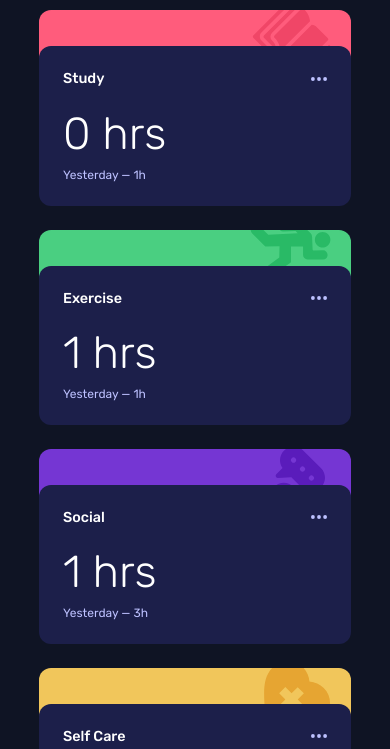
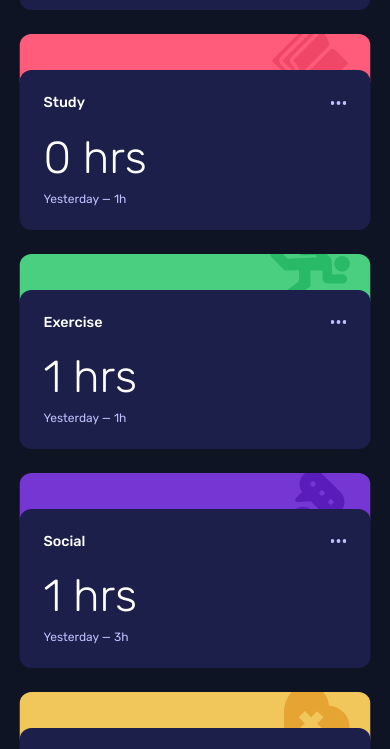
Before and after one commit to anacarolinabmv/FM-time-tracking-dashboard, a plain HTML site: page index.html in a window 390 px wide. Shown: the part 688-1437 px from the top of the page. Drawn offline with Linux system fonts and the light colour scheme.

Commit message:
Update app container width

```diff
--- a/style.css
+++ b/style.css
@@ -252,8 +252,8 @@ body {
 @media (max-width: 43.75em /*700px*/) {
   .cards-container {
     grid-template-rows: max-content;
-    grid-template-columns: 80vw;
-    top: 3rem;
+    grid-template-columns: 90vw;
+    top: 6rem;
     transform: translate(-50%, 0);
   }
 }
```
